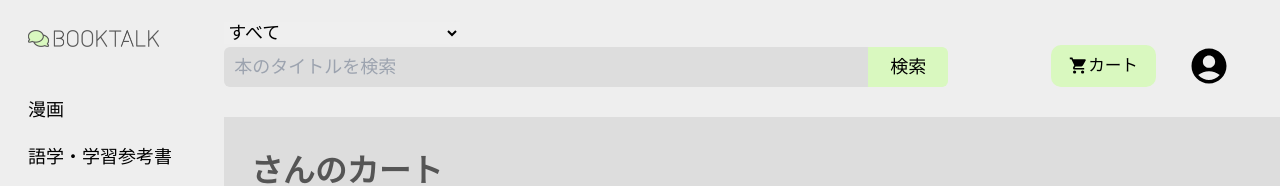
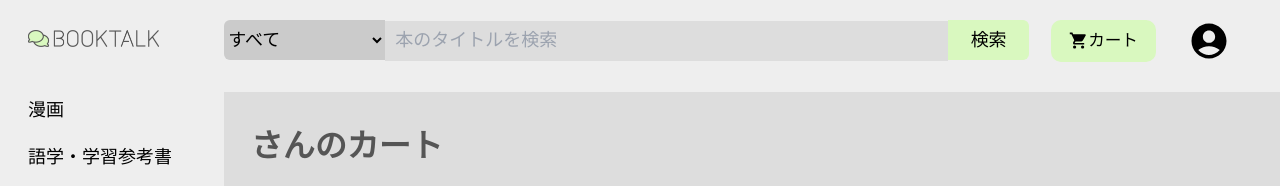
Before and after one commit to Takatsugu-Kageyama/books_app, a Next.js app: page /Cart in a window 1280 px wide. Shown: the top 186 px of the page. Built offline with nearby package versions, Linux system fonts and the light colour scheme; no server answers; the database is empty; sample sign-in values are in the browser's storage.

Commit message:
ジャンルの選択機能

```diff
--- a/components/Layout.tsx
+++ b/components/Layout.tsx
@@ -7,7 +7,6 @@ import Link from "next/link";
 import ShoppingCartIcon from "@mui/icons-material/ShoppingCart";
 import AccountCircleIcon from "@mui/icons-material/AccountCircle";
 import { useAuthContext } from "../util/Context/AuthContext";
-import {genreIdObj} from '../util/Context/GenreObj'
 
 type LayoutProps = Required<{
   readonly children: ReactElement;
@@ -21,12 +20,11 @@ const Layout = ({ children }: LayoutProps) => {
   //!ハンバーガーメニューがクリックされているかの状態を保管
   const [isMenuOpen, setIsMenuOpen] = useState(false);
   //!セレクトされたジャンルを保管
-  const [isGenre, setIsGenre] = useState("");
+  const [isGenre, setIsGenre] = useState("001");
   const router = useRouter(); //!Next Router
   //!ユーザーがログインしているかの確認
   const { user } = useAuthContext();
   const isLoggedIn = !!user;
-  const genreId = genreIdObj;
   //!ユーザーアクション
   const keyPress = (e: any) => {
     if (e.key === "Enter" && isComposing && inputValue !== "") {
@@ -36,6 +34,14 @@ const Layout = ({ children }: LayoutProps) => {
       });
     }
   };
+  useEffect(() => {
+    if (inputValue !== "") {
+      router.push({
+        pathname: "SearchResult",
+        query: { value: inputValue, genre: isGenre },
+      });
+    }
+  }, [isGenre]);
   //!検索欄に入力された内容を保存
   const isSearchBarChanged = (e: any) => {
     setInputValue(e.target.value);
@@ -50,7 +56,6 @@ const Layout = ({ children }: LayoutProps) => {
       router.events.off("routeChangeComplete", handleRouteChange);
     };
   }, []);
-  console.log(isMenuOpen);
   return (
     <div className={styles.layoutWrap}>
       <div className={styles.contentsWrap}>
@@ -72,22 +77,22 @@ const Layout = ({ children }: LayoutProps) => {
             </button>
             <div className={styles.inputArea}>
               <select value={isGenre} className={styles.genreSelect} onChange={(e) => setIsGenre(e.target.value)}>
-                <option value="all">すべて</option>
-                <option value="comic">漫画</option>
-                <option value="study">語学・参考書</option>
-                <option value="picture">絵本・児童書</option>
-                <option value="novel">小説・エッセイ</option>
-                <option value="pc">パソコン・システム開発</option>
-                <option value="business">ビジネス・経済・就職</option>
-                <option value="travel">旅行・留学・アウトドア</option>
-                <option value="social">文・思想・社会</option>
-                <option value="health">美容・暮らし・健康・料理</option>
-                <option value="entertainment">エンタメ・ゲーム</option>
-                <option value="science">科学・技術</option>
-                <option value="photography">写真集・タレント</option>
-                <option value="lightNovel">ライトノベル</option>
-                <option value="paperback"> 文庫</option>
-                <option value="newNovel"> 新書</option>
+                <option value="001">すべて</option>
+                <option value="001001">漫画</option>
+                <option value="001002">語学・参考書</option>
+                <option value="001003">絵本・児童書</option>
+                <option value="001004">小説・エッセイ</option>
+                <option value="001005">パソコン・システム開発</option>
+                <option value="001006">ビジネス・経済・就職</option>
+                <option value="001007">旅行・留学・アウトドア</option>
+                <option value="001008">文・思想・社会</option>
+                <option value="001010">美容・暮らし・健康・料理</option>
+                <option value="001011">エンタメ・ゲーム</option>
+                <option value="001012">科学・技術</option>
+                <option value="001013">写真集・タレント</option>
+                <option value="001017">ライトノベル</option>
+                <option value="001019"> 文庫</option>
+                <option value="001020"> 新書</option>
               </select>
               <input
                 onInput={isSearchBarChanged}
@@ -103,11 +108,10 @@ const Layout = ({ children }: LayoutProps) => {
               <button
                 onClick={(e) => {
                   e.preventDefault;
-                  console.log()
                   if (inputValue !== "") {
                     router.push({
                       pathname: "SearchResult",
-                      query: { value: inputValue },
+                      query: { value: inputValue, genre: isGenre },
                     });
                   }
                 }}
--- a/components/Navbar.tsx
+++ b/components/Navbar.tsx
@@ -5,7 +5,6 @@ type LayoutPropsSchema = {
   isMenuOpen: boolean;
 };
 export default function Navbar({ isMenuOpen }: LayoutPropsSchema) {
-  console.log(isMenuOpen);
   return (
     <div>
       <div className={isMenuOpen ? styles.openOverall : styles.overall}>
--- a/pages/SearchResult.tsx
+++ b/pages/SearchResult.tsx
@@ -1,8 +1,6 @@
 import { useState, useEffect } from "react";
 import styles from "../styles/searchResult.module.scss";
 import { useRouter } from "next/router";
-import axios from "axios";
-import { async } from "@firebase/util";
 
 const SearchResult = ({ booksData }: any) => {
   //ステートの設定
@@ -11,12 +9,12 @@ const SearchResult = ({ booksData }: any) => {
   //変数
   const router = useRouter(); //!Next Router
   const inputWord = router.query.value;
-
+  const selectedGenre = router.query.genre;
   //Side Effect
   //!入力値が変更された時に再度API接続をしてデータを取得
   useEffect(() => {
     setResultBooks(booksData);
-  }, [inputWord]);
+  }, [inputWord, selectedGenre]);
 
   return (
     <div className={styles.overall}>
@@ -54,6 +52,7 @@ export default SearchResult;
 export const getServerSideProps = async (context: any) => {
   const { query } = context;
   const inputWord = query.value;
+  const genreId = query.genre;
   let data = null;
   function sleepByPromise(sec: any) {
     return new Promise((resolve) => setTimeout(resolve, sec * 1000));
@@ -61,9 +60,10 @@ export const getServerSideProps = async (context: any) => {
   while (!data) {
     await sleepByPromise(0.3);
     const response = await fetch(
-      `https://app.rakuten.co.jp/services/api/BooksTotal/Search/20170404?applicationId=1030475744401461181&booksGenreId=001&keyword=${inputWord}&size=1&sort=reviewCount`
+      `https://app.rakuten.co.jp/services/api/BooksTotal/Search/20170404?applicationId=1030475744401461181&booksGenreId=${genreId}&keyword=${inputWord}&size=1&sort=reviewCount`
     );
     data = await response.json();
+    // console.log(data.Items);
     if (data) {
       return {
         props: {
--- a/styles/components/layout.module.css
+++ b/styles/components/layout.module.css
@@ -79,8 +79,27 @@
 .layoutWrap .contentsWrap .rightSideWrap .topContainer .inputArea {
   @apply mt-[20px] w-full lg:mt-0 lg:w-[80%] order-last lg:order-first;
 }
+.layoutWrap .contentsWrap .rightSideWrap .topContainer .inputArea .genreSelect {
+  @apply hidden lg:inline-block bg-lightGray rounded-l-[6px];
+  top: -1px;
+  left: 0;
+  height: 40px;
+  width: 20%;
+  font-family: inherit;
+  outline: 0;
+  margin: 0;
+  padding: 0;
+  cursor: pointer;
+  filter: alpha(opacity=0);
+  visibility: visible;
+  border: 0;
+  line-height: 35px;
+}
+.layoutWrap .contentsWrap .rightSideWrap .topContainer .inputArea .genreSelect option {
+  @apply bg-bgWhite;
+}
 .layoutWrap .contentsWrap .rightSideWrap .topContainer .inputArea input {
-  @apply w-[85%] sm:w-[90%] lg:w-[80%] h-[40px] bg-middleGray rounded-l-[6px] px-[10px];
+  @apply w-[85%] sm:w-[90%] lg:w-[70%] h-[40px] bg-middleGray px-[10px];
 }
 .layoutWrap .contentsWrap .rightSideWrap .topContainer .inputArea input:focus {
   @apply outline-hoverBtn;
--- a/styles/components/layout.module.scss
+++ b/styles/components/layout.module.scss
@@ -79,8 +79,27 @@
         }
         .inputArea {
           @apply mt-[20px] w-full lg:mt-0 lg:w-[80%] order-last lg:order-first;
+          .genreSelect {
+            @apply hidden lg:inline-block bg-lightGray rounded-l-[6px];
+            top: -1px;
+            left: 0;
+            height: 40px;
+            width: 20%;
+            font-family: inherit;
+            outline: 0;
+            margin: 0;
+            padding: 0;
+            cursor: pointer;
+            filter: alpha(opacity=0);
+            visibility: visible;
+            border: 0;
+            line-height: 35px;
+            option {
+              @apply bg-bgWhite;
+            }
+          }
           input {
-            @apply w-[85%] sm:w-[90%] lg:w-[80%] h-[40px] bg-middleGray rounded-l-[6px] px-[10px];
+            @apply w-[85%] sm:w-[90%] lg:w-[70%] h-[40px] bg-middleGray px-[10px];
             &:focus {
               @apply outline-hoverBtn;
             }
--- a/util/Context/GenreObj.ts
+++ /dev/null
@@ -1,18 +0,0 @@
-export const genreIdObj = {
-  all: "",
-  comic: "001001",
-  study: "001002",
-  picture: "001003",
-  novel: "001004",
-  pc: "001005",
-  business: "001006",
-  travel: "001007",
-  social: "001008",
-  health: "001010",
-  entertainment: "001011",
-  science: "001012",
-  photography: "001013",
-  lightNovel: "001017",
-  paperback: "001019",
-  newNovel: "001020",
-};
```
Also changed, not shown: styles/components/layout.module.min.css, 2 other files (tests, documents, lock files or other folders).
